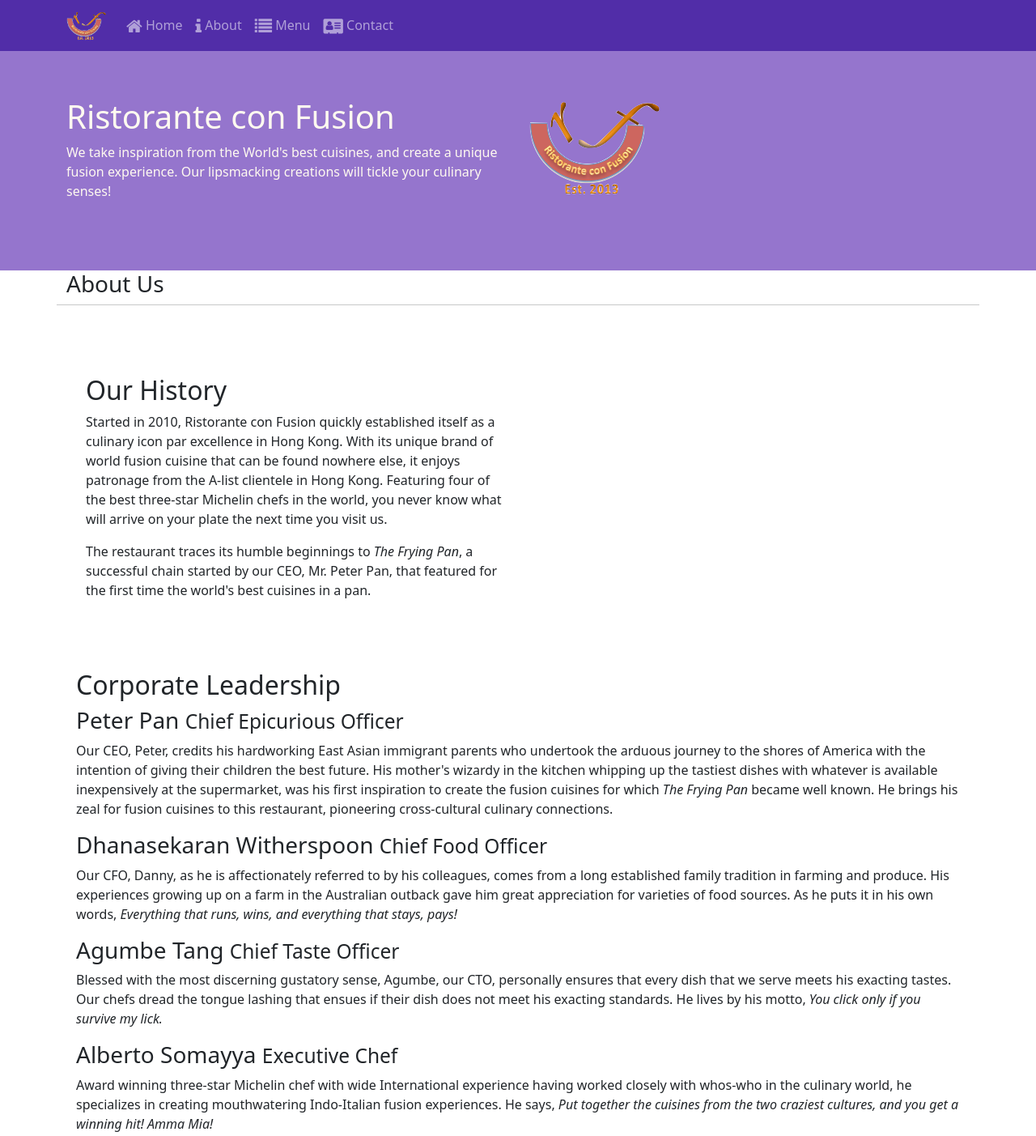
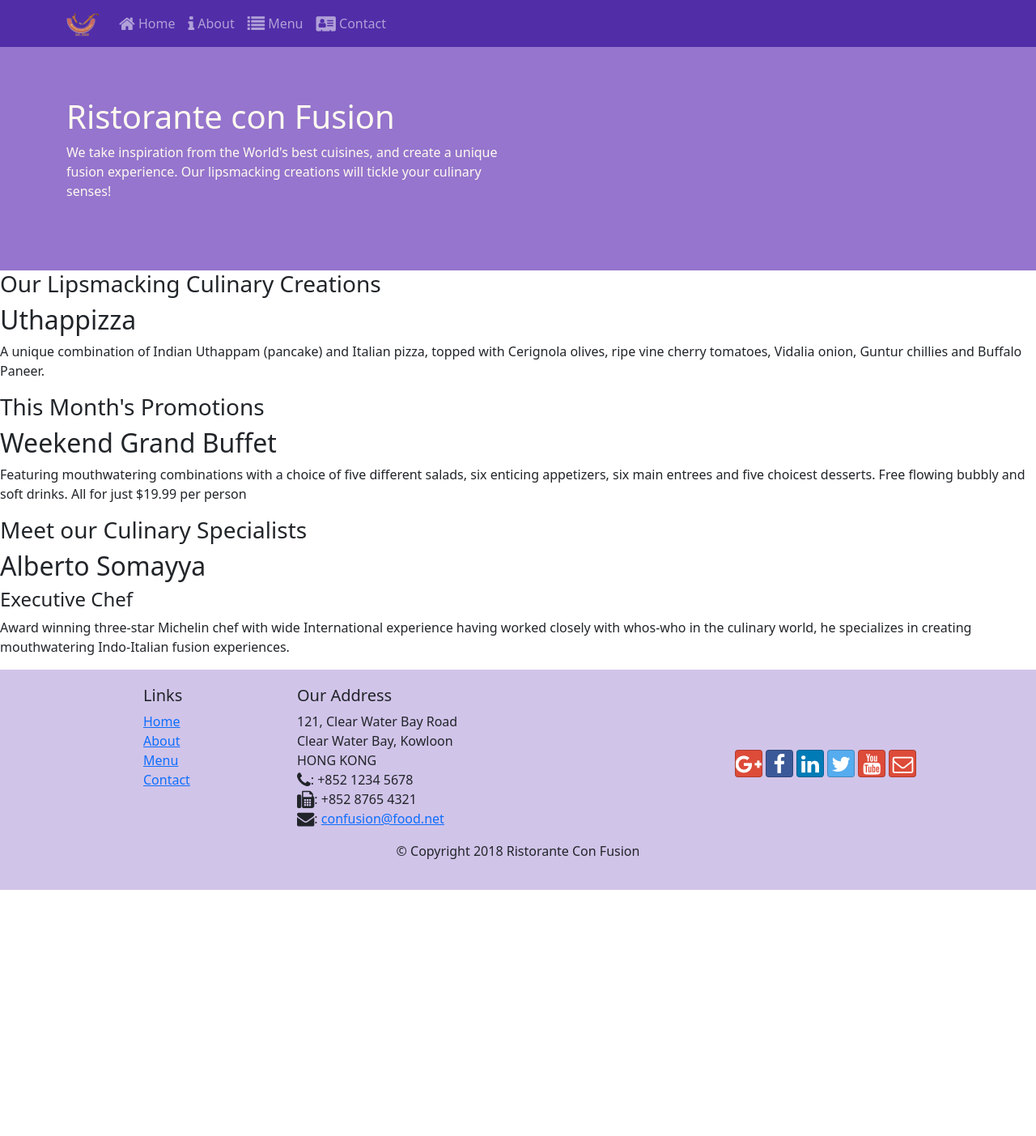
Before and after one commit to Rajansuan/Ristorante-con-Fusion-Website-Coursera, a website: page index.html in a window 1280 px wide. Shown: the top 1403 px of the page at 81% size. After the commit the page ends 1099 px from the top, so only its background shows below. Drawn offline with nearby package versions, Linux system fonts and the light colour scheme.

Commit message:
index page updated

```diff
--- a/index.html
+++ b/index.html
@@ -1,10 +1,13 @@
 <!DOCTYPE html>
 <html lang="en">
+
 <head>
-    <meta charset="UTF-8">
-    <meta http-equiv="X-UA-Compatible" content="IE=edge">
-    <meta name="viewport" content="width=device-width, initial-scale=1.0">
-    <title>git test command</title>
+
+    <title>Ristorante Con Fusion: About Us</title>
+    <!-- Required meta tags always come first -->
+    <meta charset="utf-8">
+    <meta name="viewport" content="width=device-width, initial-scale=1, shrink-to-fit=no">
+    <meta http-equiv="x-ua-compatible" content="ie=edge">
 
     <!-- Bootstrap CSS -->
     <link rel="stylesheet" href="node_modules/bootstrap/dist/css/bootstrap.min.css">
@@ -42,27 +45,35 @@
         {
             background-color: #512DA8;
         }
+        form
+        {
+            padding: 20px;
+            margin: 10px;
+        }
+        .formi
+        {
+            padding: 15px;
+        }
 
     </style>
-
 </head>
 
 <body>
     <nav class="navbar navbar-dark fixed-top navbar-expand-sm">
         <div class="container">
+
             <button class="navbar-toggler" type="button" data-toggle="collapse" data-target="#Navbar">
                 <span class="navbar-toggler-icon"></span>
             </button>
-            <a href="#" class="navbar-brand mr-auto">
-                <div class="col-12 col-sm align-self-center">
-                <img src="img/logo.png" class="img-fluid" height="30" width="50">
+            <a href="index.html" class="navbar-brand mr-auto"><div class="col-12 col-sm align-self-center">
+                <img src="img/logo.png" class="img-fluid" height="30" width="41">
             </div></a>
             <div class="collapse navbar-collapse" id="Navbar">
                 <ul class="navbar-nav  mr-auto">
                     <li class="nav-item active"><a href="index.html" class="nav-link"><span class="fa fa-home fa-lg"></span> Home</a></li>
                     <li class="nav-item"><a href="aboutus.html" class="nav-link"><span class="fa fa-info fa-lg"></span> About</a></li>
                     <li class="nav-item"><a href="#" class="nav-link"><span class="fa fa-list fa-lg"></span> Menu</a></li>
-                    <li class="nav-item"><a href="contactus.html" class="nav-link"><span class="fa fa-address-card fa-lg"></span> Contact</a></li>
+                    <li class="nav-item"><a href="#" class="nav-link"><span class="fa fa-address-card fa-lg"></span> Contact</a></li>
                 </ul>
             </div>
         </div>
@@ -70,49 +81,49 @@
 
     <header class="jumbotron">
         <div class="container">
-            <div class="row">
+            <div class="row row-header">
                 <div class="col-12 col-sm-6">
                     <h1>Ristorante con Fusion</h1>
                     <p>We take inspiration from the World's best cuisines, and create a unique fusion experience. Our lipsmacking creations will tickle your culinary senses!</p>
                 </div>
-                <div class="col-12 col-sm-6">
-                    <div class="col-12 col-sm align-self-center">
-                        <img src="img/logo.png" class="img-fluid">
-                    </div>
+                <div class="col-12 col-sm">
                 </div>
             </div>
         </div>
     </header>
 
-    <div class="container">
-        <div class="col-12">
-            <div class="row">
-               <h3>About Us</h3>
-               <hr>
+    <div>
+        <div>
+            <div>
+                <h3>Our Lipsmacking Culinary Creations</h3>
+            </div>
+            <div>
+                <h2>Uthappizza</h2>
+                <p>A unique combination of Indian Uthappam (pancake) and Italian pizza, topped with Cerignola olives, ripe vine cherry tomatoes, Vidalia onion, Guntur chillies and Buffalo Paneer.</p>
             </div>
         </div>
 
-        <div class="container">
-            <div class="row history">
-                <div class="col-12 col-sm-6">
-                <h2>Our History</h2>
-                <p>Started in 2010, Ristorante con Fusion quickly established itself as a culinary icon par excellence in Hong Kong. With its unique brand of world fusion cuisine that can be found nowhere else, it enjoys patronage from the A-list clientele in Hong Kong.  Featuring four of the best three-star Michelin chefs in the world, you never know what will arrive on your plate the next time you visit us.</p>
-                <p>The restaurant traces its humble beginnings to <em>The Frying Pan</em>, a successful chain started by our CEO, Mr. Peter Pan, that featured for the first time the world's best cuisines in a pan.</p>
+
+        <div>
+            <div>
+                <h3>This Month's Promotions</h3>
             </div>
-            </div>
-            <div class="col-12">
-                <h2>Corporate Leadership</h2>
-                <h3>Peter Pan <small>Chief Epicurious Officer</small></h3>
-                <p class="d-none d-sm-block">Our CEO, Peter, credits his hardworking East Asian immigrant parents who undertook the arduous journey to the shores of America with the intention of giving their children the best future. His mother's wizardy in the kitchen whipping up the tastiest dishes with whatever is available inexpensively at the supermarket, was his first inspiration to create the fusion cuisines for which <em>The Frying Pan</em> became well known. He brings his zeal for fusion cuisines to this restaurant, pioneering cross-cultural culinary connections.</p>
-                <h3>Dhanasekaran Witherspoon <small>Chief Food Officer</small></h3>
-                <p class="d-none d-sm-block">Our CFO, Danny, as he is affectionately referred to by his colleagues, comes from a long established family tradition in farming and produce. His experiences growing up on a farm in the Australian outback gave him great appreciation for varieties of food sources. As he puts it in his own words, <em>Everything that runs, wins, and everything that stays, pays!</em></p>
-                <h3>Agumbe Tang <small>Chief Taste Officer</small></h3>
-                <p class="d-none d-sm-block">Blessed with the most discerning gustatory sense, Agumbe, our CTO, personally ensures that every dish that we serve meets his exacting tastes. Our chefs dread the tongue lashing that ensues if their dish does not meet his exacting standards. He lives by his motto, <em>You click only if you survive my lick.</em></p>
-                <h3>Alberto Somayya <small>Executive Chef</small></h3>
-                <p class="d-none d-sm-block">Award winning three-star Michelin chef with wide International experience having worked closely with whos-who in the culinary world, he specializes in creating mouthwatering Indo-Italian fusion experiences. He says, <em>Put together the cuisines from the two craziest cultures, and you get a winning hit! Amma Mia!</em></p>
+            <div>
+                <h2>Weekend Grand Buffet</h2>
+                <p>Featuring mouthwatering combinations with a choice of five different salads, six enticing appetizers, six main entrees and five choicest desserts. Free flowing bubbly and soft drinks. All for just $19.99 per person </p>
             </div>
         </div>
 
+        <div>
+            <div>
+                <h3>Meet our Culinary Specialists</h3>
+            </div>
+            <div>
+                <h2>Alberto Somayya</h2>
+                <h4>Executive Chef</h4>
+                <p>Award winning three-star Michelin chef with wide International experience having worked closely with whos-who in the culinary world, he specializes in creating mouthwatering Indo-Italian fusion experiences. </p>
+            </div>
+        </div>
     </div>
 
     <footer class="footer">
@@ -133,19 +144,20 @@
 		              121, Clear Water Bay Road<br>
 		              Clear Water Bay, Kowloon<br>
 		              HONG KONG<br>
-		              <i class="fa fa-phone fa-lg"></i> Tel.: +852 1234 5678<br>
-		              <i class="fa fa-fax fa-lg"></i> Fax: +852 8765 4321<br>
-		              <i class="fa fa-envelope fa-lg"></i> Email: <a href="mailto:confusion@food.net">confusion@food.net</a>
+                      <i class="fa fa-phone fa-lg"></i>: +852 1234 5678<br>
+                      <i class="fa fa-fax fa-lg"></i>: +852 8765 4321<br>
+                      <i class="fa fa-envelope fa-lg"></i>:
+                      <a href="mailto:confusion@food.net">confusion@food.net</a>
 		           </address>
                 </div>
                 <div class="col-12 col-sm-4 align-self-center">
                     <div class="text-center">
-                        <a href="http://google.com/+"class="btn btn-social-icon btn-google"><i class="fa fa-google fa-lg"></i></a>
-                        <a href="http://www.facebook.com/profile.php?id="class="btn btn-social-icon btn-facebook"><i class="fa fa-facebook fa-lg"></i> </a>
-                        <a href="http://www.linkedin.com/in/"class="btn btn-social-icon btn-linkedin"><i class="fa fa-linkedin fa-lg"></i>  </a>
-                        <a href="http://twitter.com/"class="btn btn-social-icon btn-twitter"><i class="fa fa-twitter fa-lg"></i></a>
-                        <a href="http://youtube.com/"class="btn btn-social-icon btn-google"><i class="fa fa-youtube fa-lg"></i></a>
-                        <a href="mailto:"class="btn btn-social-icon btn-google"><i class="fa fa-envelope-o fa-lg"></i> </a>
+                        <a class="btn btn-social-icon btn-google" href="http://google.com/+"><i class="fa fa-google-plus"></i></a>
+                        <a class="btn btn-social-icon btn-facebook" href="http://www.facebook.com/profile.php?id="><i class="fa fa-facebook"></i></a>
+                        <a class="btn btn-social-icon btn-linkedin" href="http://www.linkedin.com/in/"><i class="fa fa-linkedin"></i></a>
+                        <a class="btn btn-social-icon btn-twitter" href="http://twitter.com/"><i class="fa fa-twitter"></i></a>
+                        <a class="btn btn-social-icon btn-google" href="http://youtube.com/"><i class="fa fa-youtube"></i></a>
+                        <a class="btn btn-social-icon btn-google" href="mailto:"><i class="fa fa-envelope-o"></i></a>
                     </div>
                 </div>
            </div>
@@ -156,8 +168,10 @@
            </div>
         </div>
     </footer>
-<script src="node_modules/jquery/dist/jquery.js"></script>
+    <!-- jQuery first, then Popper.js, then Bootstrap JS. -->
+    <script src="node_modules/jquery/dist/jquery.slim.min.js"></script>
     <script src="node_modules/popper.js/dist/umd/popper.min.js"></script>
     <script src="node_modules/bootstrap/dist/js/bootstrap.min.js"></script>
+</body>
 
-</body>
+</html>
```
Also changed, not shown: aboutus.html (+18 -12 lines), contactus.html (+1 -1 lines). Lines whose indentation alone changed are shown as unchanged.
